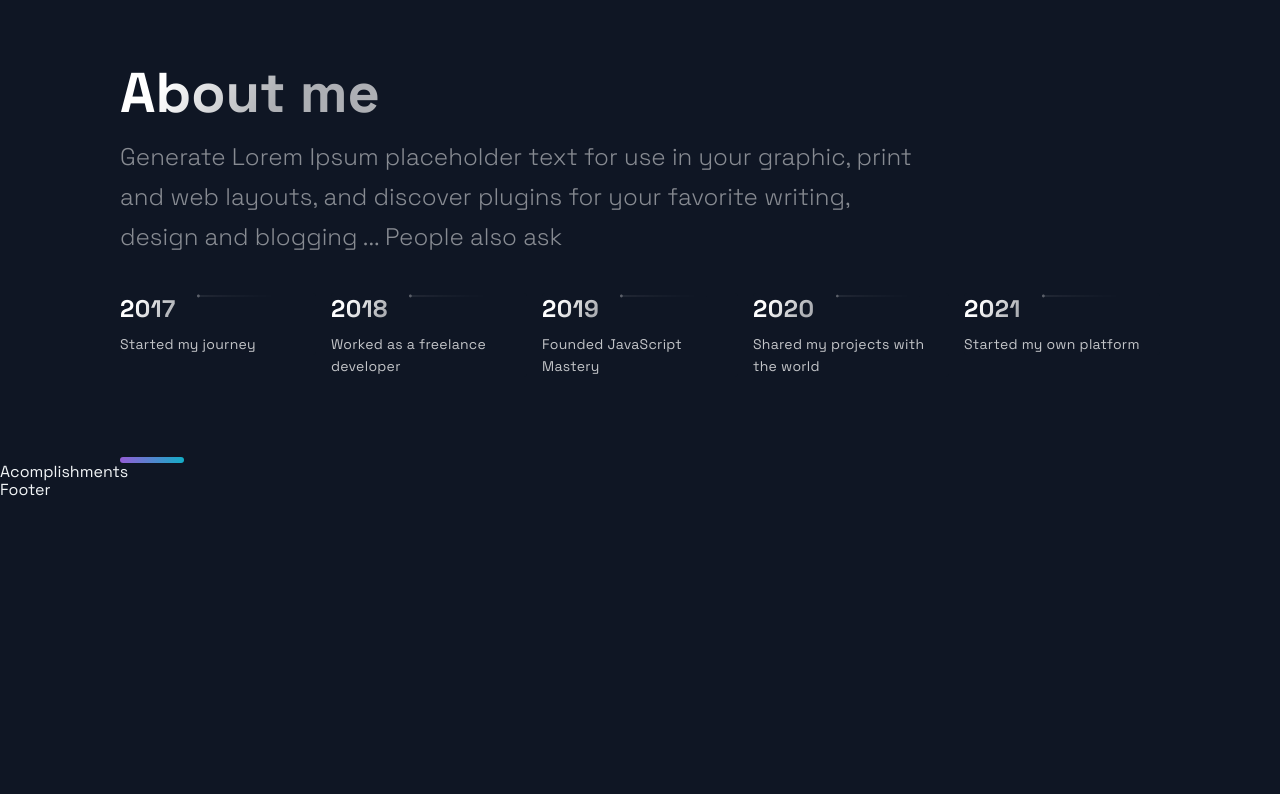
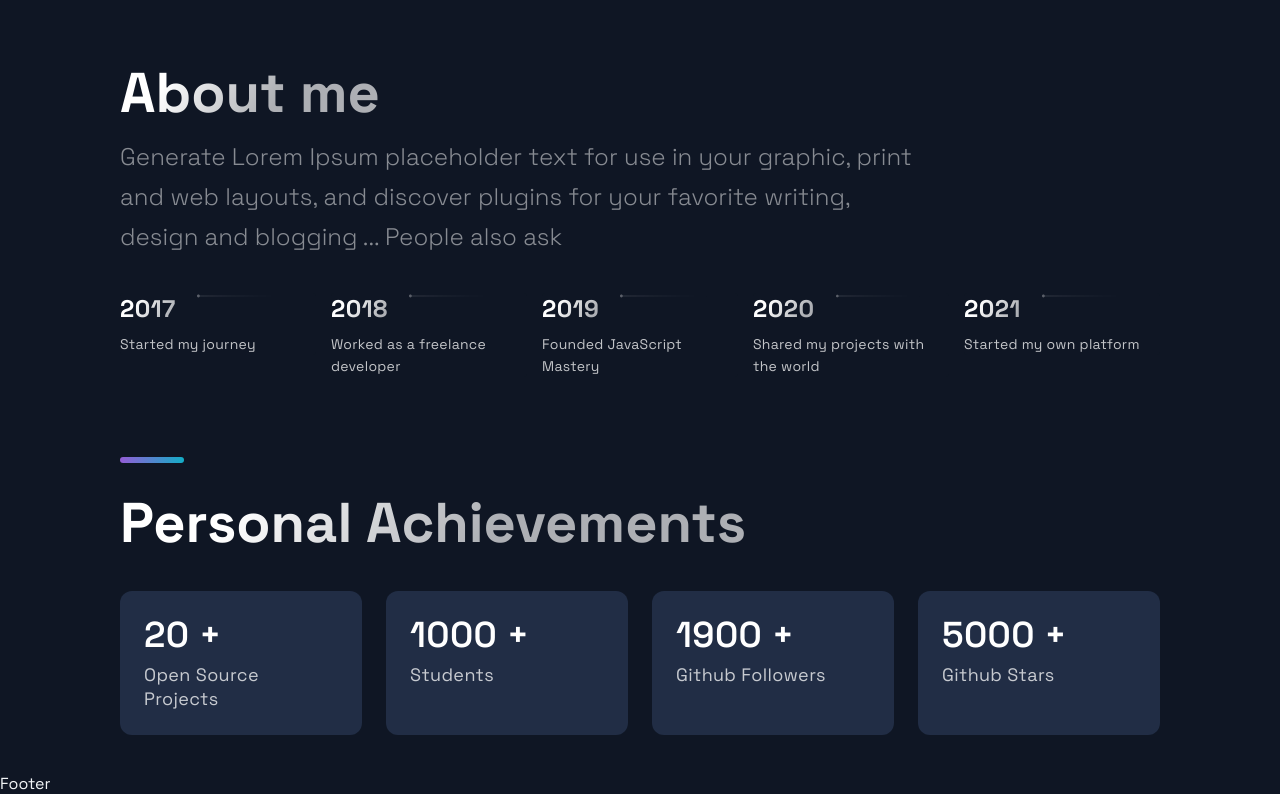
Before and after one commit to robert-devs/my-site, a Next.js app: page / in a window 1280 px wide. Shown: the part 2644-3438 px from the top of the page. Before the commit the page ends 3144 px from the top, so only its background shows below. Built offline with nearby package versions, Linux system fonts and the light colour scheme.

Commit message:
adding the acomplishment section

```diff
--- a/src/components/Acomplishments/Acomplishments.js
+++ b/src/components/Acomplishments/Acomplishments.js
@@ -1,19 +1,29 @@
-import React from 'react';
-
-import { Section, SectionDivider, SectionTitle } from '../../styles/GlobalComponents';
-import { Box, Boxes, BoxNum, BoxText } from './AcomplishmentsStyles';
-
+import React from 'react'
+import {
+  Section,
+  SectionDivider,
+  SectionTitle,
+} from '../../styles/GlobalComponents'
 const data = [
-  { number: 20, text: 'Open Source Projects'},
-  { number: 1000, text: 'Students', },
-  { number: 1900, text: 'Github Followers', },
-  { number: 5000, text: 'Github Stars', }
-];
+  { number: 20, text: 'Open Source Projects' },
+  { number: 1000, text: 'Students' },
+  { number: 1900, text: 'Github Followers' },
+  { number: 5000, text: 'Github Stars' },
+]
+import { Box, Boxes, BoxNum, BoxText } from './AcomplishmentsStyles'
 
 const Acomplishments = () => (
-  <div>
-    Acomplishments
-  </div>
-);
+  <Section>
+    <SectionTitle>Personal Achievements</SectionTitle>
+    <Boxes>
+      {data.map((card, index) => (
+        <Box key={index}>
+          <BoxNum>{card.number} +</BoxNum>
+          <BoxText>{card.text}</BoxText>
+        </Box>
+      ))}
+    </Boxes>
+  </Section>
+)
 
-export default Acomplishments;
+export default Acomplishments
--- a/src/constants/constants.js
+++ b/src/constants/constants.js
@@ -1,16 +1,18 @@
 export const projects = [
   {
     title: 'MERN Memories',
-    description: "Using React, Node.js, Express & MongoDB you'll learn how to build a Full Stack MERN Application - from start to finish. The App is called Memories and it is a simple social media app that allows users to post interesting events that happened in their lives.",
-      image: '/images/1.png',
-      tags: ['Mongo', 'Express', 'React', 'Node'],
+    description:
+      "Using React, Node.js, Express & MongoDB you'll learn how to build a Full Stack MERN Application - from start to finish. The App is called Memories and it is a simple social media app that allows users to post interesting events that happened in their lives.",
+    image: '/images/1.png',
+    tags: ['Mongo', 'Express', 'React', 'Node'],
     source: 'https://google.com',
     visit: 'https://google.com',
     id: 0,
   },
   {
     title: 'E-Commerce',
-    description:"While building it you're going to learn many advanced React & JavaScript topics, as well as how to use Stripe for card transactions. On top of that, at the end of the video, you will have this unique and complex webshop app that you will be able to add to your portfolio. And trust me, e-commerce applications are impressive.",
+    description:
+      "While building it you're going to learn many advanced React & JavaScript topics, as well as how to use Stripe for card transactions. On top of that, at the end of the video, you will have this unique and complex webshop app that you will be able to add to your portfolio. And trust me, e-commerce applications are impressive.",
     image: '/images/2.png',
     tags: ['React', 'JavaScript'],
     source: 'https://google.com',
@@ -19,28 +21,30 @@
   },
   {
     title: 'WebRTC App',
-    description: "This is a code repository for the corresponding YouTube video. In this tutorial, we're going to build and deploy a React Video Chat Application using WebRTC.",
-      image: '/images/3.jpg',
-      tags: ['React', 'WebRTC'],
+    description:
+      "This is a code repository for the corresponding YouTube video. In this tutorial, we're going to build and deploy a React Video Chat Application using WebRTC.",
+    image: '/images/3.jpg',
+    tags: ['React', 'WebRTC'],
     source: 'https://google.com',
     visit: 'https://google.com',
     id: 2,
   },
   {
     title: 'Unichat',
-    description: "This is a code repository for the corresponding video tutorial. In this video, we will create a full Realtime Chat Application",
+    description:
+      'This is a code repository for the corresponding video tutorial. In this video, we will create a full Realtime Chat Application',
     image: '/images/4.jpg',
     tags: ['React', 'ChatEngine', 'Firebase'],
     source: 'https://google.com',
     visit: 'https://google.com',
     id: 3,
   },
-];
+]
 
 export const TimeLineData = [
-  { year: 2017, text: 'Started my journey', },
-  { year: 2018, text: 'Worked as a freelance developer', },
-  { year: 2019, text: 'Founded JavaScript Mastery', },
-  { year: 2020, text: 'Shared my projects with the world', },
-  { year: 2021, text: 'Started my own platform', },
-];
+  { year: 2017, text: 'Started my journey' },
+  { year: 2018, text: 'Worked as a freelance developer' },
+  { year: 2019, text: 'Founded JavaScript Mastery' },
+  { year: 2020, text: 'Shared my projects with the world' },
+  { year: 2021, text: 'Started my own platform' },
+]
```
